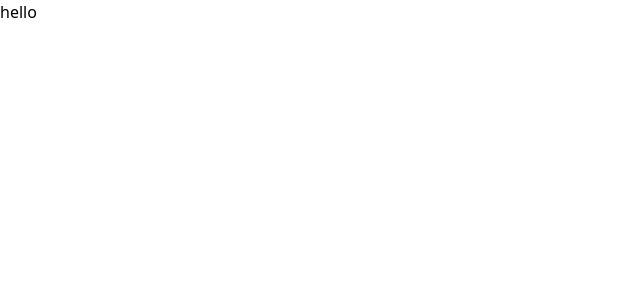
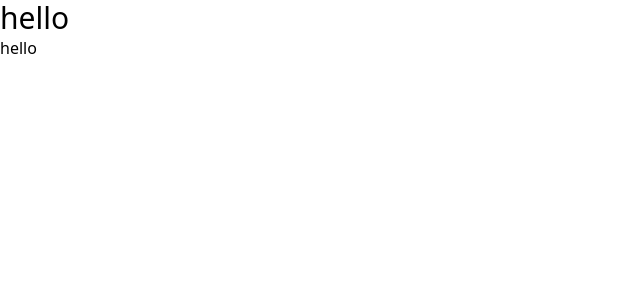
Before and after one commit to aditya-raj2230/E-Notebook, a React (Create React App) app in the folder frontend/: page / in a window 1280 px wide. Shown: the top 300 px of the page, without its empty margins (0-640 px from the left). Built offline with nearby package versions, Linux system fonts and the light colour scheme.

Commit message:
tailwind final setup

```diff
--- a/frontend/package.json
+++ b/frontend/package.json
@@ -8,6 +8,8 @@
     "@testing-library/react": "^13.4.0",
     "@testing-library/user-event": "^13.5.0",
     "auto": "^11.1.1",
+    "postcss-flexbugs-fixes": "^5.0.2",
+    "postcss-preset-env": "^9.5.2",
     "prefixer": "^0.0.3",
     "react": "^18.2.0",
     "react-dom": "^18.2.0",
@@ -40,7 +42,6 @@
   },
   "devDependencies": {
     "autoprefixer": "^9.8.8",
-    "postcss": "^7.0.39",
     "tailwindcss": "npm:@tailwindcss/postcss7-compat@^2.2.17"
   }
 }
--- a/frontend/src/App.js
+++ b/frontend/src/App.js
@@ -4,7 +4,7 @@ import React from "react";
 function App() {
   return (
     <div className="App">
-      <div className="text-3xl text-gray-300" ></div>
+      <div className="text-3xl">hello</div>
       hello
     </div>
   );
```
Also changed, not shown: 1 other file (tests, documents, lock files or other folders).
